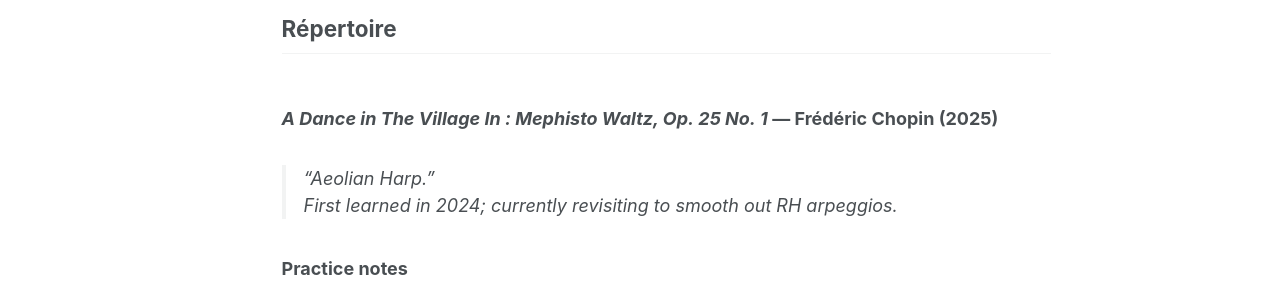
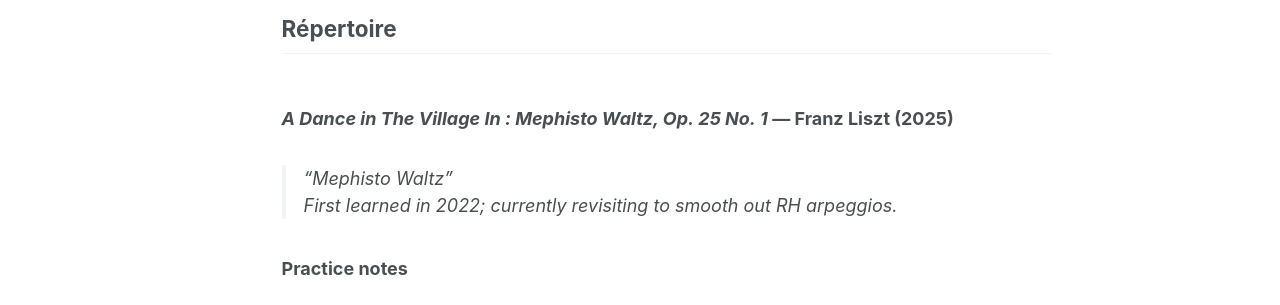
Before and after one commit to NicolasGoulet/NicolasGoulet.github.io, a Jekyll site: the page built from _pages/music.md, in a window 1280 px wide and 957 px high. Shown: the part 223-528 px from the top of the window. Built offline with Jekyll 4.4.1, drawn with Linux system fonts in a browser that asks for light colours.

Commit message:
Push picutre

```diff
--- a/_pages/music.md
+++ b/_pages/music.md
@@ -19,10 +19,10 @@
 ## Répertoire
 
 <section class="repertoire-entry" markdown="1">
-### *A Dance in The Village In : Mephisto Waltz, Op.&nbsp;25 No.&nbsp;1* — Frédéric Chopin <span class="year">(2025)</span>
+### *A Dance in The Village In : Mephisto Waltz, Op.&nbsp;25 No.&nbsp;1* — Franz Liszt <span class="year">(2025)</span>
 
-> *“Aeolian Harp.”*
-> First learned in 2024; currently revisiting to smooth out RH arpeggios.
+> *“Mephisto Waltz”*
+> First learned in 2022; currently revisiting to smooth out RH arpeggios.
 
 **Practice notes**
 
```
Also changed, not shown: _pages/about.md (+1 -1 lines), _pages/interests.md (+7 -1 lines), images/profile.png.
